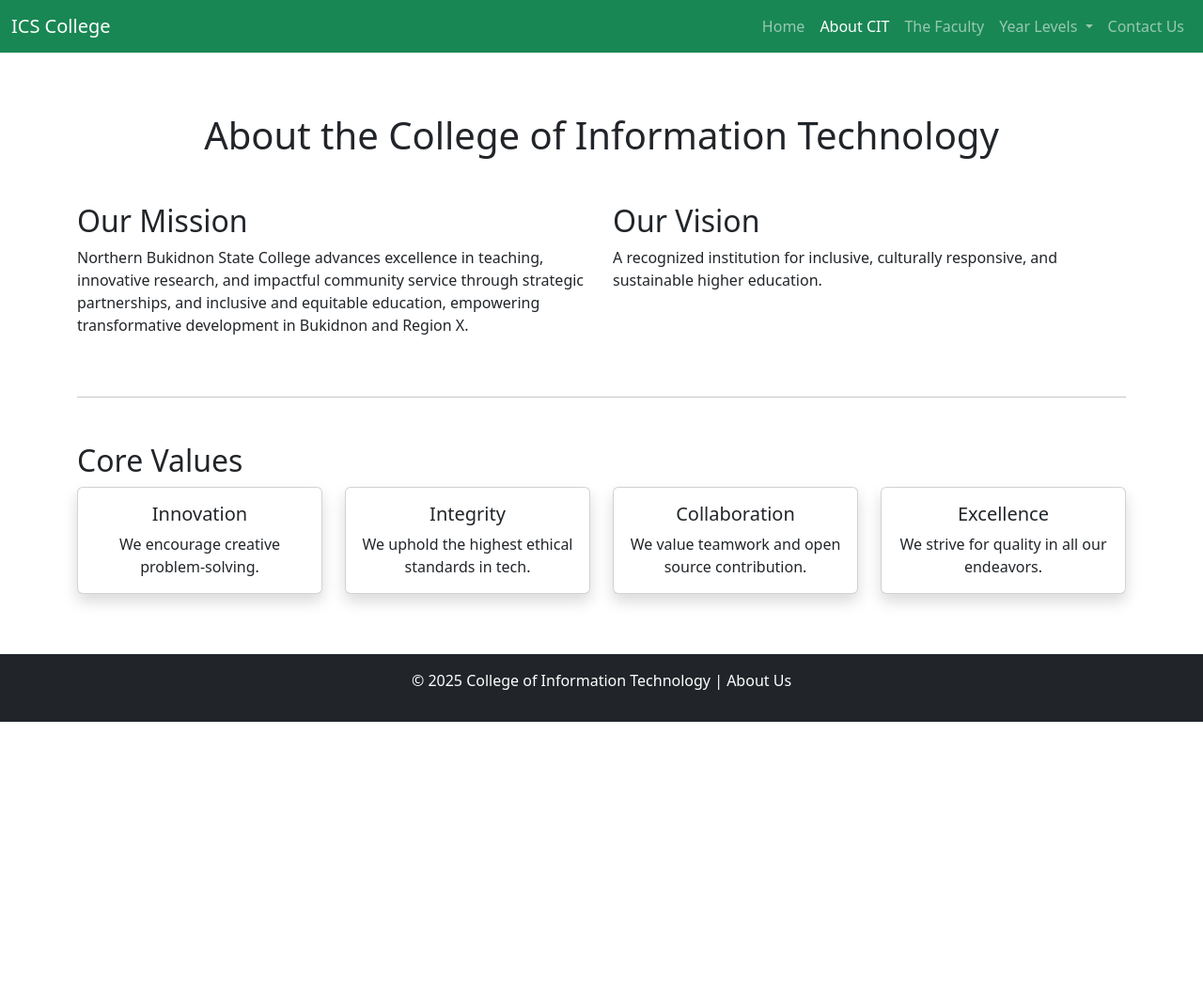
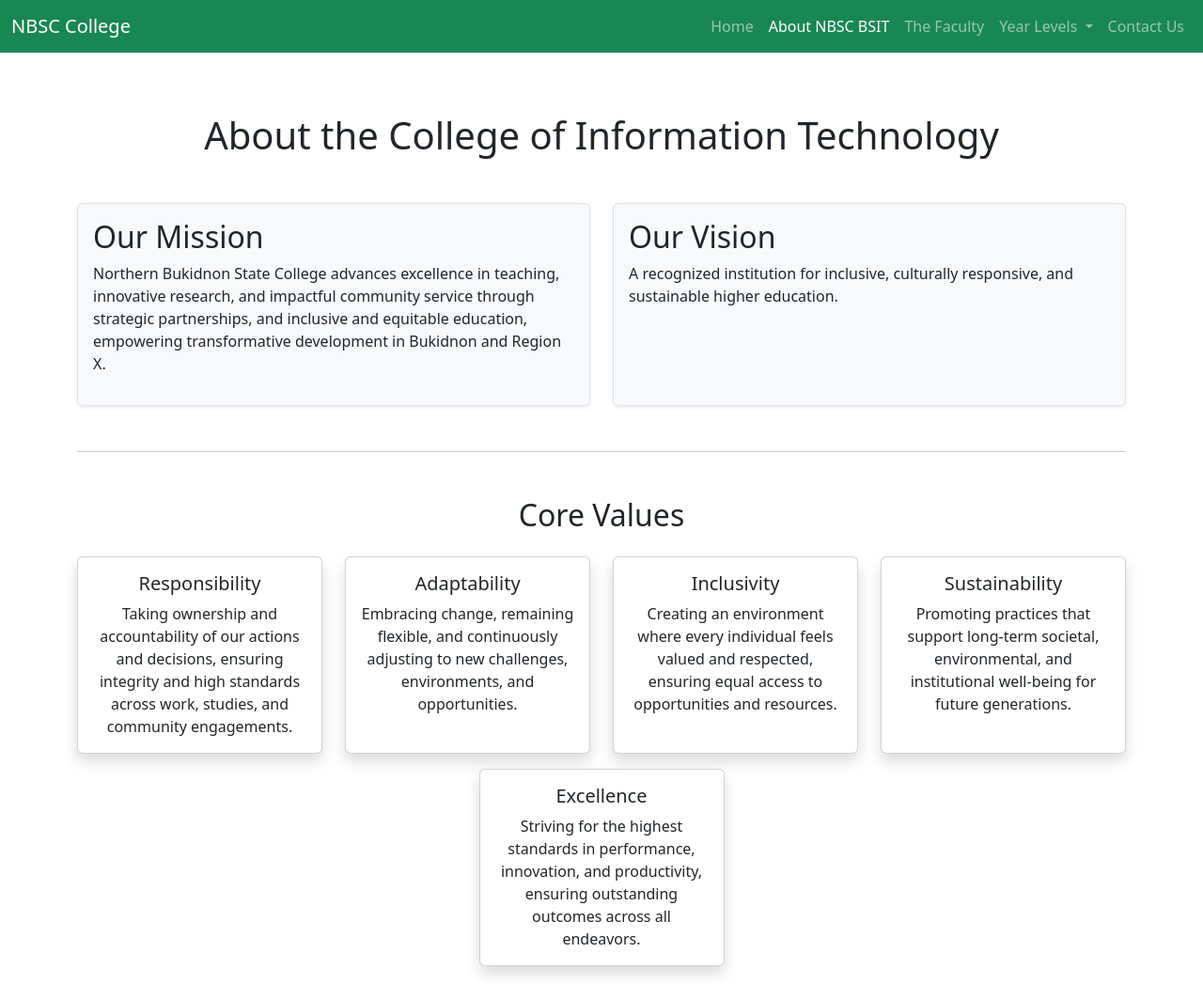
Before and after one commit to KhyleAhronn77/IT23-ICS-WEB, a plain HTML site: page about.html in a window 1280 px wide. Shown: the top 1047 px of the page at 94% size. Before the commit the page ends 800 px from the top, so only its background shows below. Drawn offline with nearby package versions, Linux system fonts and the light colour scheme.

Commit message:
Added Arrange Container

```diff
--- a/about.html
+++ b/about.html
@@ -3,7 +3,7 @@
 <head>
     <meta charset="UTF-8">
     <meta name="viewport" content="width=device-width, initial-scale=1.0">
-    <title>CIT College | About Us</title>
+    <title>NBSC College | About Us</title>
     <link href="https://cdn.jsdelivr.net/npm/bootstrap@5.3.3/dist/css/bootstrap.min.css" rel="stylesheet" integrity="sha384-QWTKZyjpPEjISv5WaRU9OFeRpok6YctnYmDr5pNlyT2bRjXh0JMhjY6hW+ALEwIH" crossorigin="anonymous">
     <link rel="stylesheet" href="style.css">
 </head>
@@ -11,14 +11,14 @@
     <header>
         <nav class="navbar navbar-expand-lg navbar-dark bg-success fixed-top">
             <div class="container-fluid">
-                <a class="navbar-brand" href="index.html">ICS College</a>
+                <a class="navbar-brand" href="index.html">NBSC College</a>
                 <button class="navbar-toggler" type="button" data-bs-toggle="collapse" data-bs-target="#navbarNav" aria-controls="navbarNav" aria-expanded="false" aria-label="Toggle navigation">
                     <span class="navbar-toggler-icon"></span>
                 </button>
                 <div class="collapse navbar-collapse" id="navbarNav">
                     <ul class="navbar-nav ms-auto">
                         <li class="nav-item"><a class="nav-link" href="index.html">Home</a></li>
-                        <li class="nav-item"><a class="nav-link active" aria-current="page" href="about.html">About CIT</a></li>
+                        <li class="nav-item"><a class="nav-link active" aria-current="page" href="about.html">About NBSC BSIT</a></li>
                         <li class="nav-item"><a class="nav-link" href="faculty.html">The Faculty</a></li>
                         <li class="nav-item dropdown">
                             <a class="nav-link dropdown-toggle" href="#" role="button" data-bs-toggle="dropdown" aria-expanded="false">
@@ -42,63 +42,97 @@
         <h1 class="my-4 text-center">About the College of Information Technology</h1>
 
        <section class="row my-5">
-            <div class="col-md-6">
+    <div class="col-md-6 d-flex align-items-stretch">
+        <div class="container p-3 border rounded shadow-sm bg-light h-100">
             <h2>Our Mission</h2>
-                <container>
             <p>
-                    Northern Bukidnon State College advances excellence in teaching, innovative research, and impactful community service through strategic partnerships, and inclusive and equitable education, empowering transformative development in Bukidnon and Region X.
+                Northern Bukidnon State College advances excellence in teaching, innovative research,
+                and impactful community service through strategic partnerships, and inclusive and
+                equitable education, empowering transformative development in Bukidnon and Region X.
             </p>
-                </container>
         </div>
-            <div class="col-md-6">
-                <container>
+    </div>
+
+    <div class="col-md-6 d-flex align-items-stretch">
+        <div class="container p-3 border rounded shadow-sm bg-light h-100">
             <h2>Our Vision</h2>
             <p>
                 A recognized institution for inclusive, culturally responsive, and sustainable higher education.
-                </container>
+            </p>
         </div>
+    </div>
+</section>
 
-        </section>
+
+
+
 
         <hr>
 
         <section class="my-5">
-            <h2>Core Values</h2>
+    <h2 class="text-center mb-4">Core Values</h2>
     <div class="row text-center">
+
         <div class="col-lg-3 col-sm-6 mb-3">
             <div class="card h-100 shadow">
                 <div class="card-body">
-                            <h5 class="card-title">Innovation</h5>
-                            <p class="card-text">We encourage creative problem-solving.</p>
+                    <h5 class="card-title">Responsibility</h5>
+                    <p class="card-text">
+                        Taking ownership and accountability of our actions and decisions, ensuring integrity and high standards across work, studies, and community engagements.
+                    </p>
                 </div>
             </div>
         </div>
+
         <div class="col-lg-3 col-sm-6 mb-3">
             <div class="card h-100 shadow">
                 <div class="card-body">
-                            <h5 class="card-title">Integrity</h5>
-                            <p class="card-text">We uphold the highest ethical standards in tech.</p>
+                    <h5 class="card-title">Adaptability</h5>
+                    <p class="card-text">
+                        Embracing change, remaining flexible, and continuously adjusting to new challenges, environments, and opportunities.
+                    </p>
                 </div>
             </div>
         </div>
+
         <div class="col-lg-3 col-sm-6 mb-3">
             <div class="card h-100 shadow">
                 <div class="card-body">
-                            <h5 class="card-title">Collaboration</h5>
-                            <p class="card-text">We value teamwork and open source contribution.</p>
+                    <h5 class="card-title">Inclusivity</h5>
+                    <p class="card-text">
+                        Creating an environment where every individual feels valued and respected, ensuring equal access to opportunities and resources.
+                    </p>
                 </div>
             </div>
         </div>
+
         <div class="col-lg-3 col-sm-6 mb-3">
             <div class="card h-100 shadow">
                 <div class="card-body">
+                    <h5 class="card-title">Sustainability</h5>
+                    <p class="card-text">
+                        Promoting practices that support long-term societal, environmental, and institutional well-being for future generations.
+                    </p>
+                </div>
+            </div>
+        </div>
+
+    </div>
+
+    <div class="row text-center">
+        <div class="col-lg-3 col-sm-6 mx-auto mb-3">
+            <div class="card h-100 shadow">
+                <div class="card-body">
                     <h5 class="card-title">Excellence</h5>
-                            <p class="card-text">We strive for quality in all our endeavors.</p>
+                    <p class="card-text">
+                        Striving for the highest standards in performance, innovation, and productivity, ensuring outstanding outcomes across all endeavors.
+                    </p>
                 </div>
             </div>
         </div>
     </div>
 </section>
+
 
     </main>
 
--- a/style.css
+++ b/style.css
@@ -2,7 +2,7 @@
     --royal-primary: #0a2e73;      /* deep royal blue */
     --royal-secondary: #206af3;    /* bright academic blue */
     --royal-accent: #ffcc33;       /* school gold */
-    --royal-bg: #f4f7ff;           /* soft bluish paper background */
+    --royal-bg: #fdfdfd;           /* soft bluish paper background */
     --royal-text-dark: #00132d;    /* readable dark blue */
     --royal-text-light: #ffffff;   /* white */
 }
@@ -29,7 +29,7 @@
     color: var(--royal-text-light);
     padding: 10px 18px;
     border-radius: 6px;
-    box-shadow: 0 0 10px rgba(32, 106, 243, 0.5);
+    box-shadow: 0 0 10px rgba(0, 0, 0, 0.5);
 }
 
 /* Special Section or Card */
@@ -40,5 +40,5 @@
     margin: 10px 0;
     border-radius: 8px;
     border-left: 5px solid var(--royal-accent);
-    box-shadow: 0px 0px 6px rgba(0,0,0,0.3);
+    box-shadow: 0px 0px 6px rgba(0, 0, 0, 0.3);
 }
```
Also changed, not shown: black-panthers.html (+4 -4 lines), blue-dragon.html (+4 -4 lines), contact.html (+12 -3 lines), faculty.html (+2 -2 lines), green-ninja.html (+4 -4 lines), index.html (+3 -3 lines), yellow-kitty.html (+3 -3 lines). Lines whose indentation alone changed are shown as unchanged.
